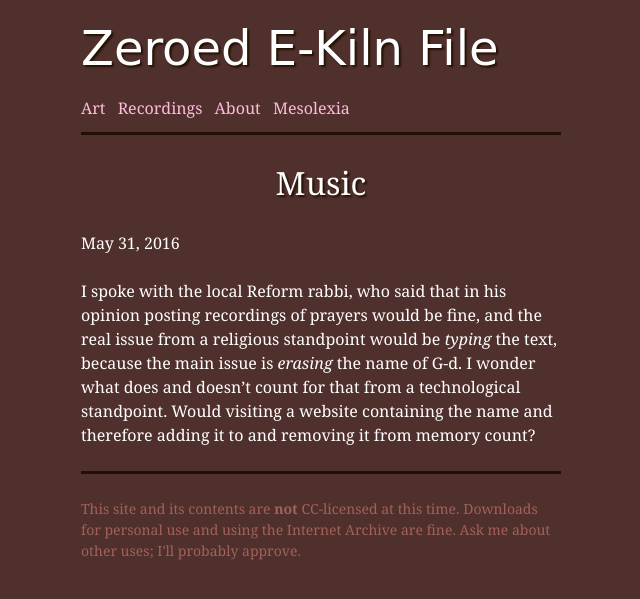
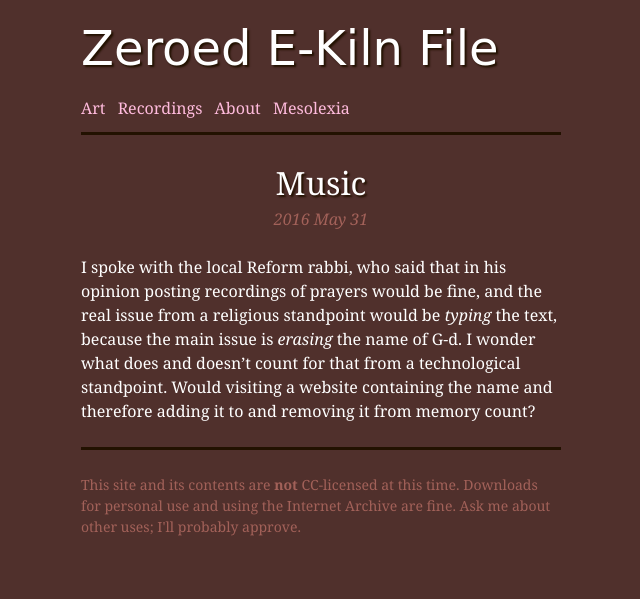
Before and after one commit to ilzolende/ilzolende.github.io, a Jekyll site: the page built from _posts/2016-05-31-music.md, in a window 1280 px wide. Shown: the top 599 px of the page, without its empty margins (319-959 px from the left). Built offline with Jekyll 4.4.1, drawn with Linux system fonts in a browser that asks for light colours; some web fonts are replaced.

Commit message:
altered date formatting

```diff
--- a/_layouts/post.html
+++ b/_layouts/post.html
@@ -5,7 +5,7 @@
 
   <header class="post-header">
     <h2 class="post-title" itemprop="name headline">{{ page.title }}</h2>
-    <p class="post-meta"><time datetime="{{ page.date | date_to_xmlschema }}" itemprop="datePublished">{{ page.date | date: "%b %-d, %Y" }}</time>{% if page.author %} • <span itemprop="author" itemscope itemtype="http://schema.org/Person"><span itemprop="name">{{ page.author }}</span></span>{% endif %}</p>
+    <p class="post-meta"><time datetime="{{ page.date | date_to_xmlschema }}" itemprop="datePublished">{{ page.date | date: "%Y %B %d" }}</time>{% if page.author %} • <span itemprop="author" itemscope itemtype="http://schema.org/Person"><span itemprop="name">{{ page.author }}</span></span>{% endif %}</p>
   </header>
 
   <div class="post-content" itemprop="articleBody">
--- a/_sass/_layout.scss
+++ b/_sass/_layout.scss
@@ -60,8 +60,14 @@
     font-size: 2rem;
     border-radius: 0.25em;
     text-align: center;
-    margin-bottom: $spacing-unit;
+    margin-bottom: 0;
     // font-family: $alt-font-family;
+  }
+  .post-meta {
+    text-align: center;
+    margin-top: 0;
+    font-style: italic;
+    color: $secondary-text-color;
   }
 }
 
--- a/index.html
+++ b/index.html
@@ -9,7 +9,7 @@
   <ul class="post-list">
     {% for post in site.posts %}
       <li>
-        <span class="post-meta">{{ post.date | date: "%Y %b %-d" }}</span> <a class="post-link" href="{{ post.url | prepend: site.baseurl }}">{{ post.title }}</a>
+        <span class="post-meta">{{ post.date | date: "%F" }}</span> <a class="post-link" href="{{ post.url | prepend: site.baseurl }}">{{ post.title }}</a>
       </li>
     {% endfor %}
   </ul>
```
